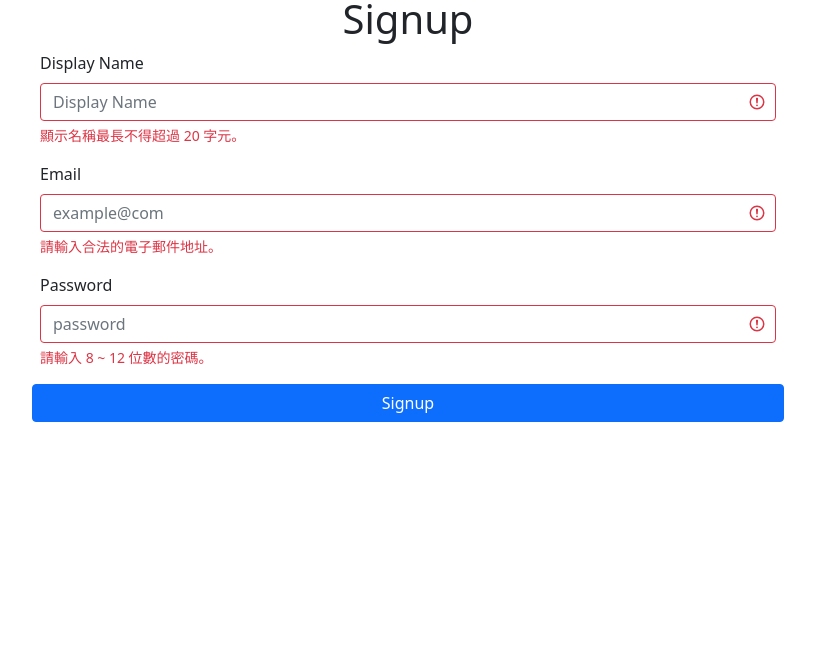
After one commit to TzuHsienChiang/nodejsnew, a Node server app: page /signup in a window 1280 px wide. The commit adds this page. Shown: the part 112-774 px from the top of the page, without its empty margins (232-1047 px from the left). Run offline with Node 20, Linux system fonts and the light colour scheme; some libraries are stand-ins or nearby versions.

Commit message:
7-1 註冊功能(1)  新增 Signup 視圖與 設定 getSignup 路由

```diff
--- a/controllers/auth.js
+++ b/controllers/auth.js
@@ -15,6 +15,14 @@ const getLogin = (req, res) => {
             errorMessage
         });
 };
+
+const getSignup = (req, res) => { //7-1
+    res.status(200)
+        .render('auth/signup', {
+            pageTitle: 'Signup'
+        });
+}
+
 
 const postLogin = (req, res) => {
     const { email, password } = req.body;
@@ -62,6 +70,7 @@ const postLogout = (req, res) => {
 
 module.exports = {
     getLogin,
+    getSignup,
     postLogin,
     postLogout,
 };
--- a/routes/auth.js
+++ b/routes/auth.js
@@ -19,6 +19,8 @@ const router = express.Router();
 // });
 //對照git hub 5-1 把上面改寫成下一句
 router.get('/login', authController.getLogin);
+router.get('/signup', authController.getSignup) //7-1
+
 
 
 // router.post('/login', (req, res) => {
--- /dev/null
+++ b/views/auth/signup.ejs
@@ -0,0 +1,47 @@
+<%- include('../includes/header.ejs')%>
+
+</head>
+<body>
+  <%- include('../includes/navbar.ejs') %>
+  <div class="container-md pt-3">
+    <div class="row justify-content-center">
+
+          <div class="col-8 text-center">
+            <h1>Signup</h1>
+          </div>
+
+          <div class="col-8">
+            <form class="row g-3 was-validated justify-content-center" action="/signup" method="POST">
+
+              <div>
+                <label for="displayName" class="form-label">Display Name</label>
+                <input type="text" class="form-control" id="displayName" placeholder="Display Name" name="displayName" maxlength="20" required>
+                <div class="invalid-feedback">
+                    顯示名稱最長不得超過 20 字元。
+                </div>
+              </div>
+
+              <div>
+                <label for="email" class="form-label">Email</label>
+                <input type="email" class="form-control" id="email" placeholder="example@com" name="email" required>
+                <div class="invalid-feedback">
+                  請輸入合法的電子郵件地址。
+                </div>
+              </div>
+
+              <div>
+                <label for="password" class="form-label">Password</label>
+                <input type="password" class="form-control" id="password" placeholder="password" name="password" minlength="8"  maxlength="12" required>
+                <div class="invalid-feedback">
+                    請輸入 8 ~ 12 位數的密碼。
+                </div>
+              </div>
+
+                <button class="btn btn-primary" type="submit">Signup</button>
+
+              </form>
+          </div>
+
+    </div>
+
+      <%- include('../includes/footer.ejs') %>
--- a/views/includes/navbar.ejs
+++ b/views/includes/navbar.ejs
@@ -24,6 +24,12 @@
             <li class="nav-item">
               <a class="nav-link <%= path === '/login' ? 'active' : '' %>" aria-current="page" href="/login">Login</a>
             </li>
+
+          <!--7-1-->
+          <li class="nav-item">
+            <a class="nav-link <%= path === '/signup' ? 'active' : '' %>" aria-current="page" href="/signup">Signup</a>
+          </li>
+          <!--7-1-->
           <% } %> <!--5-7-->
         </ul>
 
```
